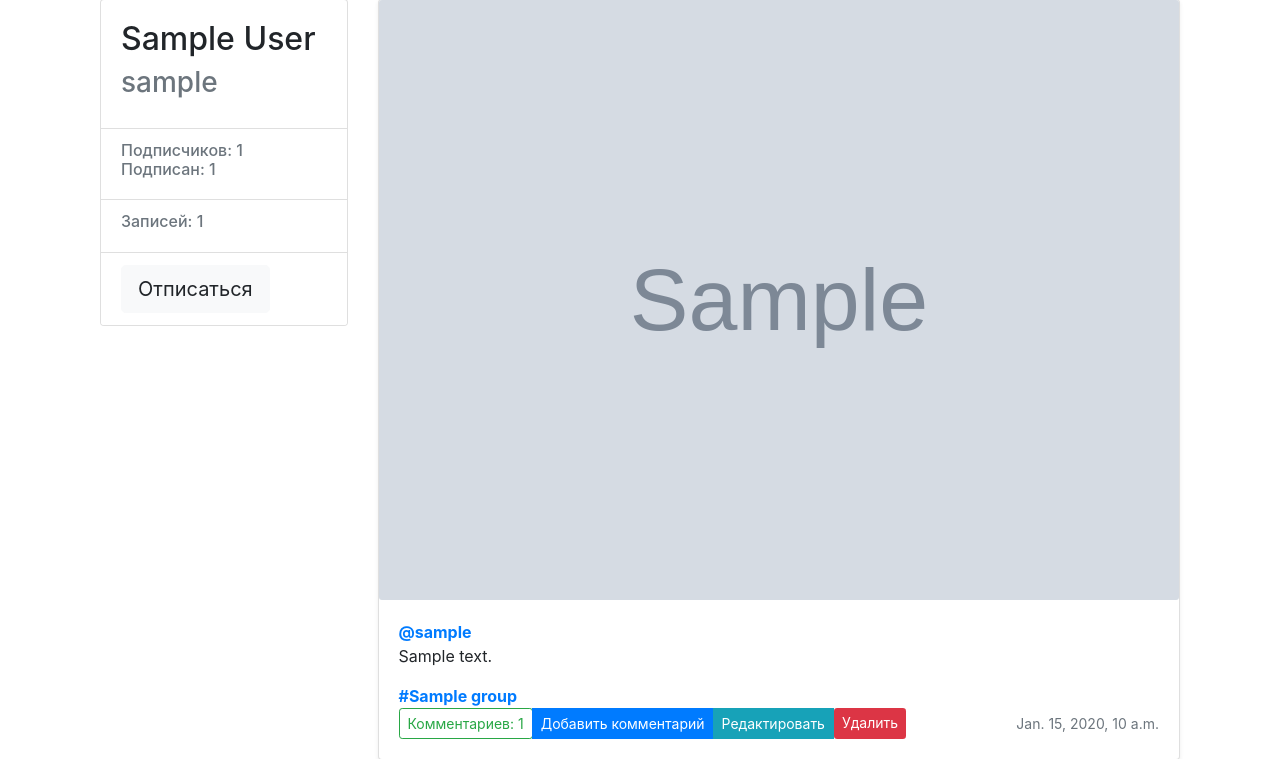
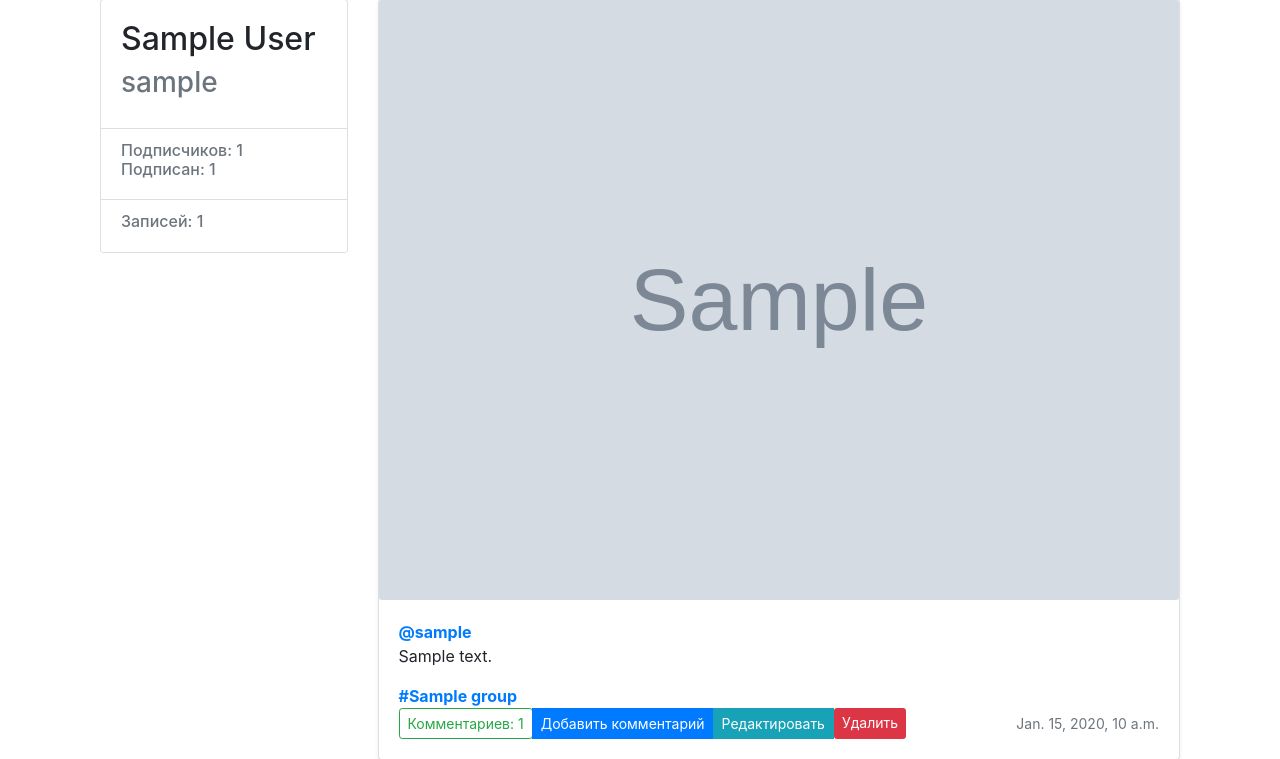
Before and after one commit to imersir/yatube, a Django app: the page made by yatube/posts/views.py in a window 1280 px wide. Shown: the part 69-828 px from the top of the page. Run offline with Django 3.2, Linux system fonts and the light colour scheme; a user stored in the database is signed in; tables that the repository leaves empty hold one stand-in row (values such as "Sample post"); some libraries are stand-ins or nearby versions.

Commit message:
First check

```diff
--- a/yatube/posts/views.py
+++ b/yatube/posts/views.py
@@ -57,9 +57,12 @@ def profile(request, username):
     paginator = Paginator(posts, settings.PAGINATOR_NUMBER_OF_PAGES)
     page_number = request.GET.get('page')
     page = paginator.get_page(page_number)
+    flag_user = True
+    if user_r == request.user:
+        flag_user = False
     return render(request, 'profile.html',
                   {'user_r': user_r, 'page': page, 'paginator': paginator,
-                   'follow': follow})
+                   'follow': follow, 'flag_user': flag_user})
 
 
 def post_view(request, username, post_id):
--- a/yatube/templates/includes/usercard.html
+++ b/yatube/templates/includes/usercard.html
@@ -23,17 +23,19 @@
                     Записей: {{ user_r.posts.all.count }}
                 </div>
             </li>
+            {% if flag_user %}
             <li class="list-group-item">
                 {% if follow %}
-                        <a class="btn btn-lg btn-light" href="{% url 'profile_unfollow' user_r %}" role="button">
+                        <a class="btn btn-lg btn-light" href="{% url 'profile_unfollow' user_r.username %}" role="button">
                             Отписаться
                         </a>
                         {% else %}
-                        <a class="btn btn-lg btn-primary" href="{% url 'profile_follow' user_r %}" role="button">
+                        <a class="btn btn-lg btn-primary" href="{% url 'profile_follow' user_r.username %}" role="button">
                             Подписаться
                         </a>
                 {% endif %}
             </li>
+            {% endif %}
         </ul>
     </div>
 </div>
```
